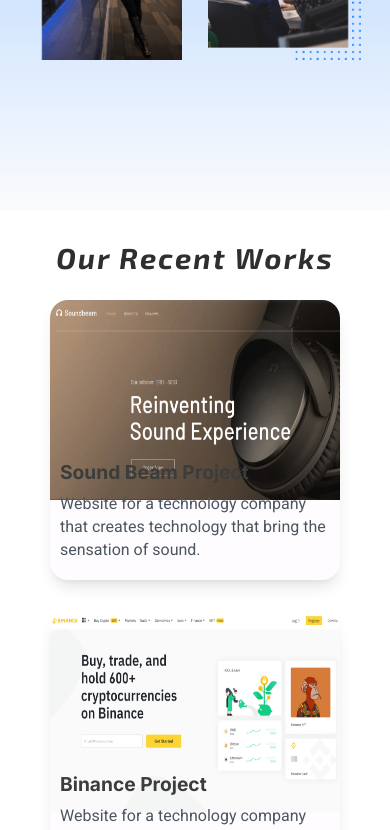
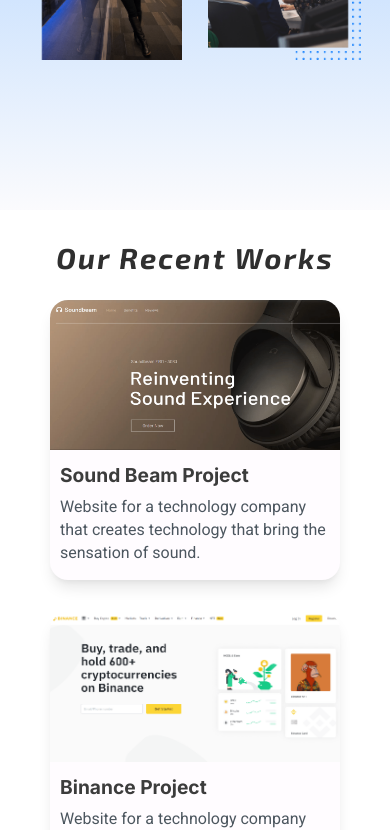
Before and after one commit to SDhakZ/PLMultimedia-Website, a React (Create React App) app: page / in a window 390 px wide. Shown: the part 709-1539 px from the top of the page. Built offline with nearby package versions, Linux system fonts and the light colour scheme; no server answers.

Commit message:
"HomePortfolio css fix2"

```diff
--- a/src/pages/Home/Sections/Portfolio/homePortfolio.module.css
+++ b/src/pages/Home/Sections/Portfolio/homePortfolio.module.css
@@ -106,7 +106,7 @@
       rgba(0, 0, 0, 0.05) 0px 4px 6px -2px;
     height: 280px;
   }
-  .Home-Portfolio-Image {
+  .Home-Portfolio-Image img {
     height: 150px;
   }
   .Home-Portfolio-Title {
@@ -128,7 +128,7 @@
     height: 310px;
     width: 400px;
   }
-  .Home-Portfolio-Image {
+  .Home-Portfolio-Image img {
     height: 200px;
   }
   .Home-Portfolio-Title {
@@ -158,7 +158,7 @@
   .Home-Portfolio-Card:hover {
     height: 280px;
   }
-  .Home-Portfolio-Image {
+  .Home-Portfolio-Image img {
     height: 150px;
   }
   .Home-Portfolio-Title {
```
